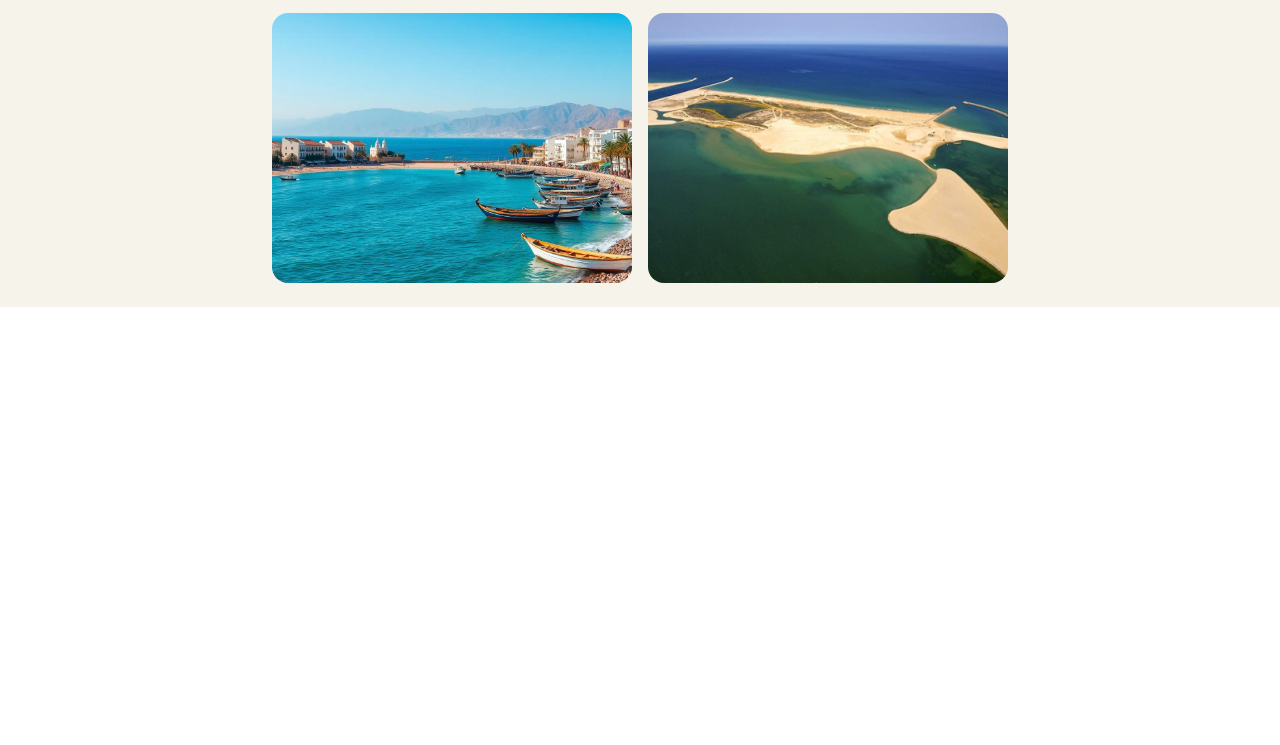
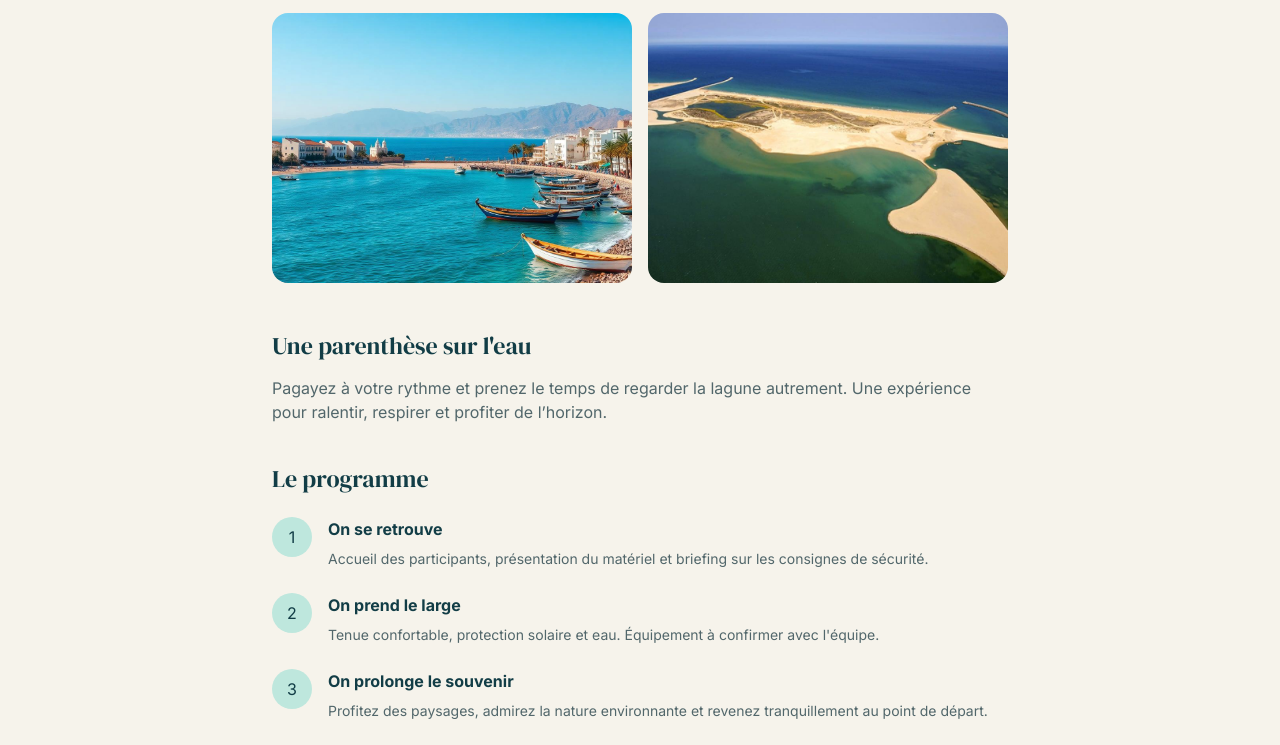
Before and after one commit to ahtalbi/Marchica-Trips, a website built with Vite: page activitiesDetails.html in a window 1280 px wide. Shown: the part 710-1455 px from the top of the page. Before the commit the page ends 1017 px from the top, so only its background shows below. Built offline with nearby package versions, Linux system fonts and the light colour scheme.

Commit message:
feat(MTR-19): add activity programme

```diff
--- a/activitiesDetails.html
+++ b/activitiesDetails.html
@@ -56,6 +56,51 @@
             </div>
         </div>
     </section>
+
+<section class="w-full max-w-3xl mx-auto px-4 py-6">
+
+    <div class="mb-10">
+        <h2 class="font-display text-h3 text-text mb-4">Une parenthèse sur l'eau</h2>
+
+        <p class="font-sans text-body text-text-muted">
+            Pagayez à votre rythme et prenez le temps de
+            regarder la lagune autrement. Une expérience
+            pour ralentir, respirer et profiter de l’horizon.
+        </p>
+    </div>
+
+    <div>
+        <h2 class="font-display text-h3 text-text mb-6">Le programme</h2>
+
+        <ol class="flex flex-col gap-6">
+
+            <li class="flex items-start gap-4">
+                <span class="bg-primary-soft text-text rounded-full w-10 h-10 flex items-center justify-center shrink-0">1</span>
+
+                <div>
+                    <h3 class="font-sans font-bold text-text mb-2">On se retrouve</h3>
+                    <p class="font-sans text-caption text-text-muted">Accueil des participants, présentation du matériel et briefing sur les consignes de sécurité.</p>
+                </div>
+            </li>
+
+            <li class="flex items-start gap-4">
+                <span class="bg-primary-soft text-text rounded-full w-10 h-10 flex items-center justify-center shrink-0">2</span>
+                <div>
+                    <h3 class="font-sans font-bold text-text mb-2">On prend le large</h3>
+                    <p class="font-sans text-caption text-text-muted">Tenue confortable, protection solaire et eau. Équipement à confirmer avec l'équipe.</p>
+                </div>
+            </li>
+            <li class="flex items-start gap-4">
+                <span class="bg-primary-soft text-text rounded-full w-10 h-10 flex items-center justify-center shrink-0">3</span>
+
+                <div>
+                    <h3 class="font-sans font-bold text-text mb-2"> On prolonge le souvenir</h3>
+                    <p class="font-sans text-caption text-text-muted">Profitez des paysages, admirez la nature environnante et revenez tranquillement au point de départ.</p>
+                </div>
+            </li>
+        </ol>
+    </div>
+</section>
 </main>
     <footer></footer>
 </body>
```
